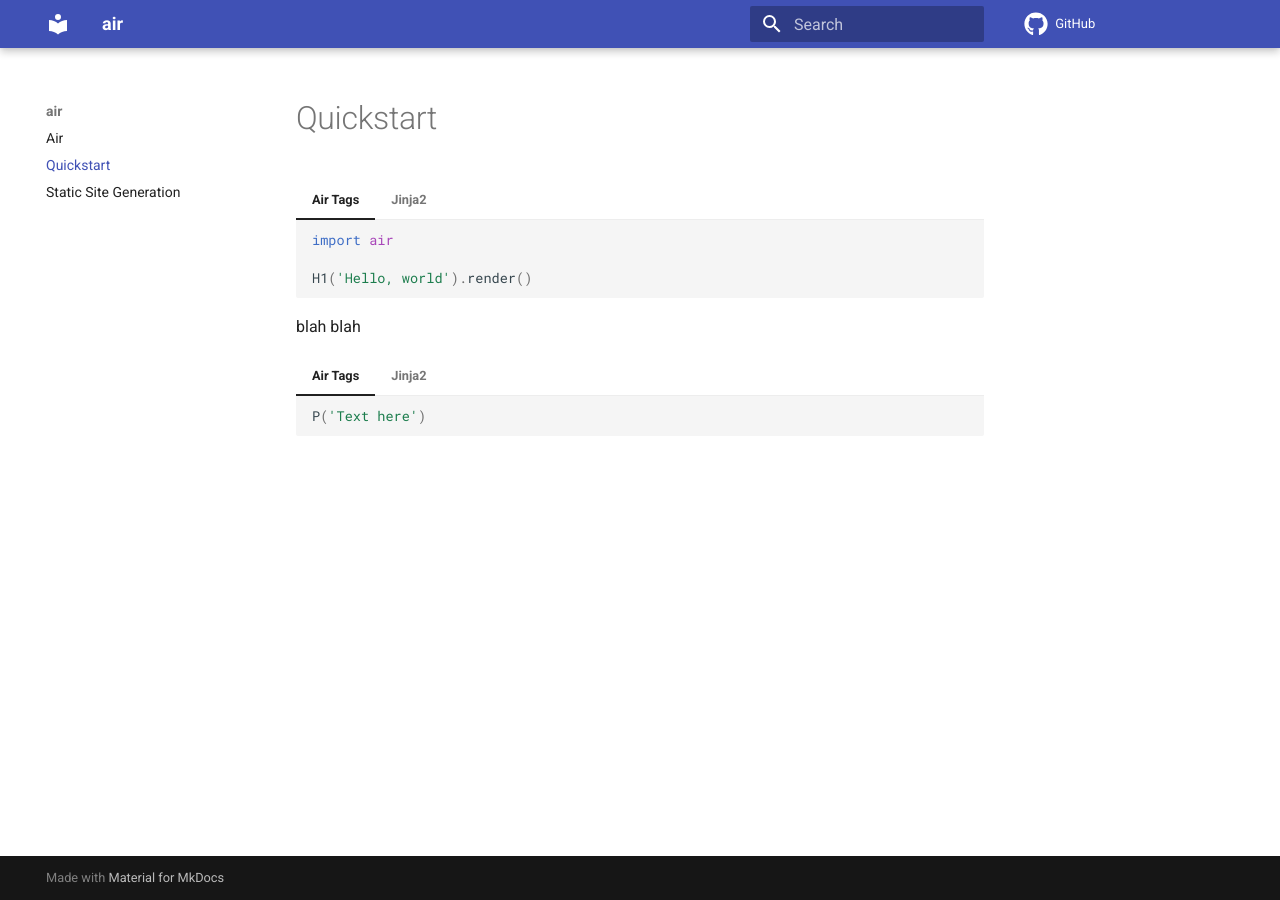
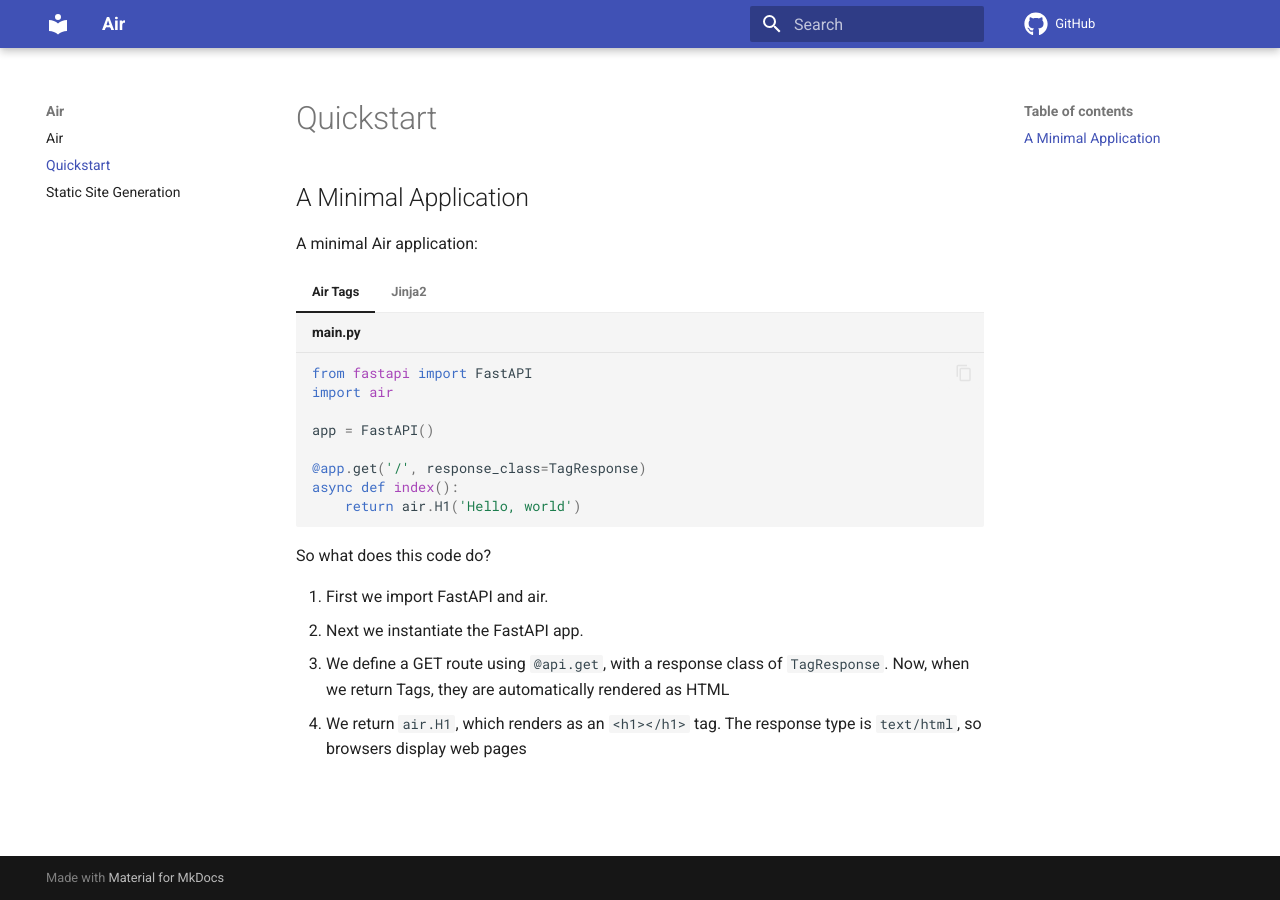
Before and after one commit to feldroy/air, an MkDocs documentation site: the page built from docs/quickstart.md, in a window 1280 px wide. Built offline with MkDocs 1.6.1 and Material for MkDocs 9.7.7, drawn with Linux system fonts in a browser that asks for light colours; comment, search, counter and statistics services are not loaded.

Commit message:
Finish writing first code block of quickstart

````diff
--- a/docs/quickstart.md
+++ b/docs/quickstart.md
@@ -1,30 +1,57 @@
 # Quickstart
 
+## A Minimal Application
+
+A minimal Air application:
 
 === "Air Tags"
 
-    ```python
+    ```python title="main.py"
+    from fastapi import FastAPI
     import air
 
-    H1('Hello, world').render()
+    app = FastAPI()
+
+    @app.get('/', response_class=TagResponse)
+    async def index():
+        return air.H1('Hello, world')
     ```
+
+    So what does this code do?
+
+    1. First we import FastAPI and air.
+    2. Next we instantiate the FastAPI app.
+    3. We define a GET route using `@api.get`, with a response class of `TagResponse`. Now, when we return Tags, they are automatically rendered as HTML
+    4. We return `air.H1`, which renders as an `<h1></h1>` tag. The response type is `text/html`, so browsers display web pages
 
 === "Jinja2"
 
-    ```jinja2
+
+    ```python title="main.py"
+    from fastapi import FastAPI, Request
+    from fastapi.responses import HtmlResponse
+    import air
+
+    app = FastAPI()
+
+    render = air.Jinja2Renderer(directory="templates")
+
+    @app.get('/', response_class=HtmlResponse)
+    async def index(request: Request):
+        return render(
+            request,
+            name="home.html"
+        )
+    ```
+
+    ```jinja title="templates/home.html"
     <h1>Hello, world</h1>
     ```
 
-blah blah
+    So what does this code do?
 
-=== "Air Tags"
-
-    ```python
-    P('Text here')
-    ```
-
-=== "Jinja2"
-
-    ```jinja2
-    <p>Text here</p>
-    ```
+    1. First we import FastAPI and air.
+    2. Next we instantiate the FastAPI app.
+    3. We use `Jinja2Renderer` factory to configure a `render()` shortcut. This is easier to remember and faster to type than `template.TemplateResponse`.
+    4. We define a GET route using `@api.get`, with a response class of `HtmlResponse`.
+    4. Our return calls `render()`, which reads the specified Jinja2 template and then produces the result as an `<h1></h1>` tag. The response type is `text/html`, so browsers display web pages
--- a/mkdocs.yml
+++ b/mkdocs.yml
@@ -1,15 +1,16 @@
-site_name: air
+site_name: Air
 site_url: https://air.feldroy.com
 repo_url: https://github.com/feldroy/air
 theme:
   name: material
   features:
+    - content.code.copy
+    - content.tabs.link
     - navigation.instant
     - navigation.instant.prefetch
     - search.suggest
     - search.highlight
     - search.share
-    - content.tabs.link
   icon:
     repo: fontawesome/brands/github
 markdown_extensions:
````
